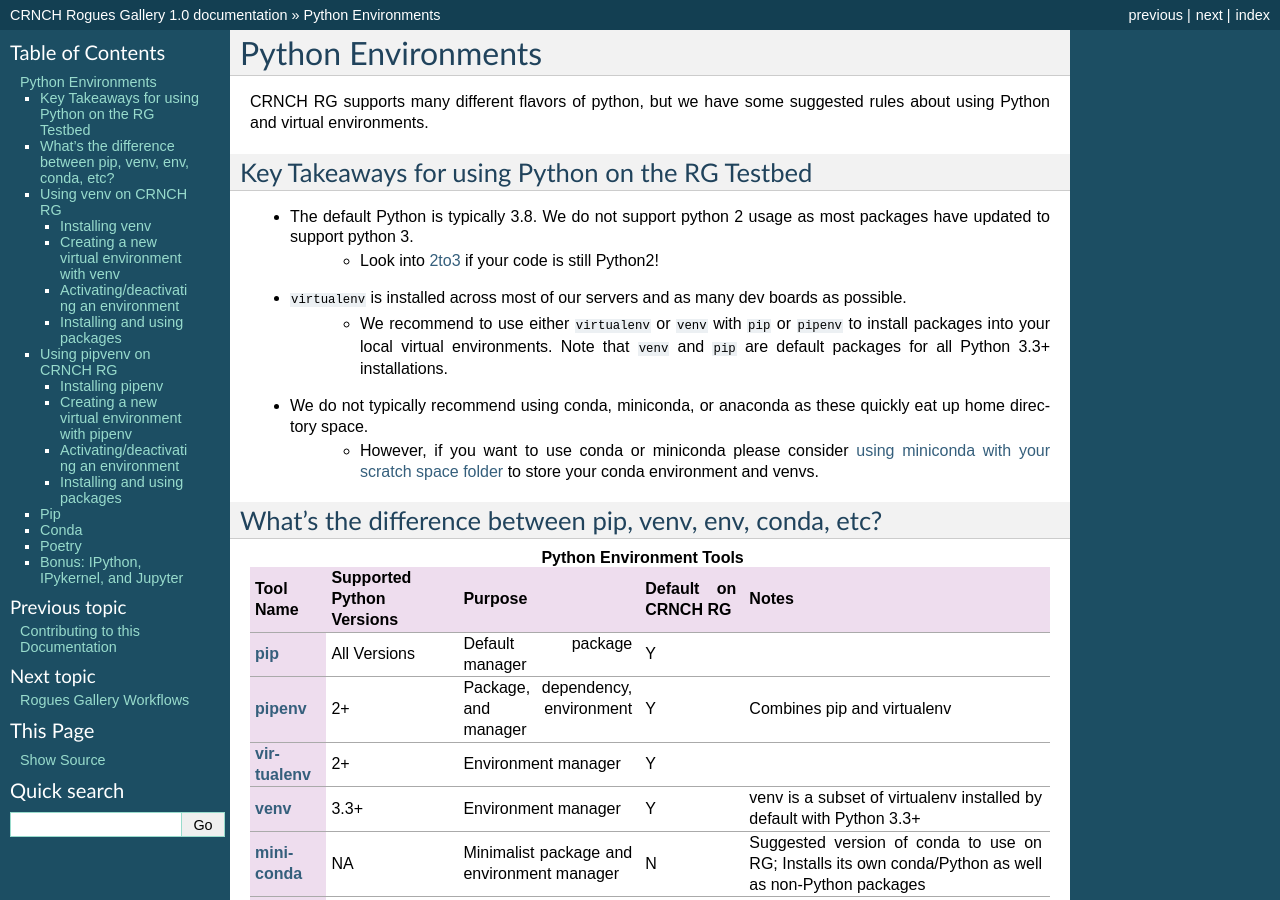
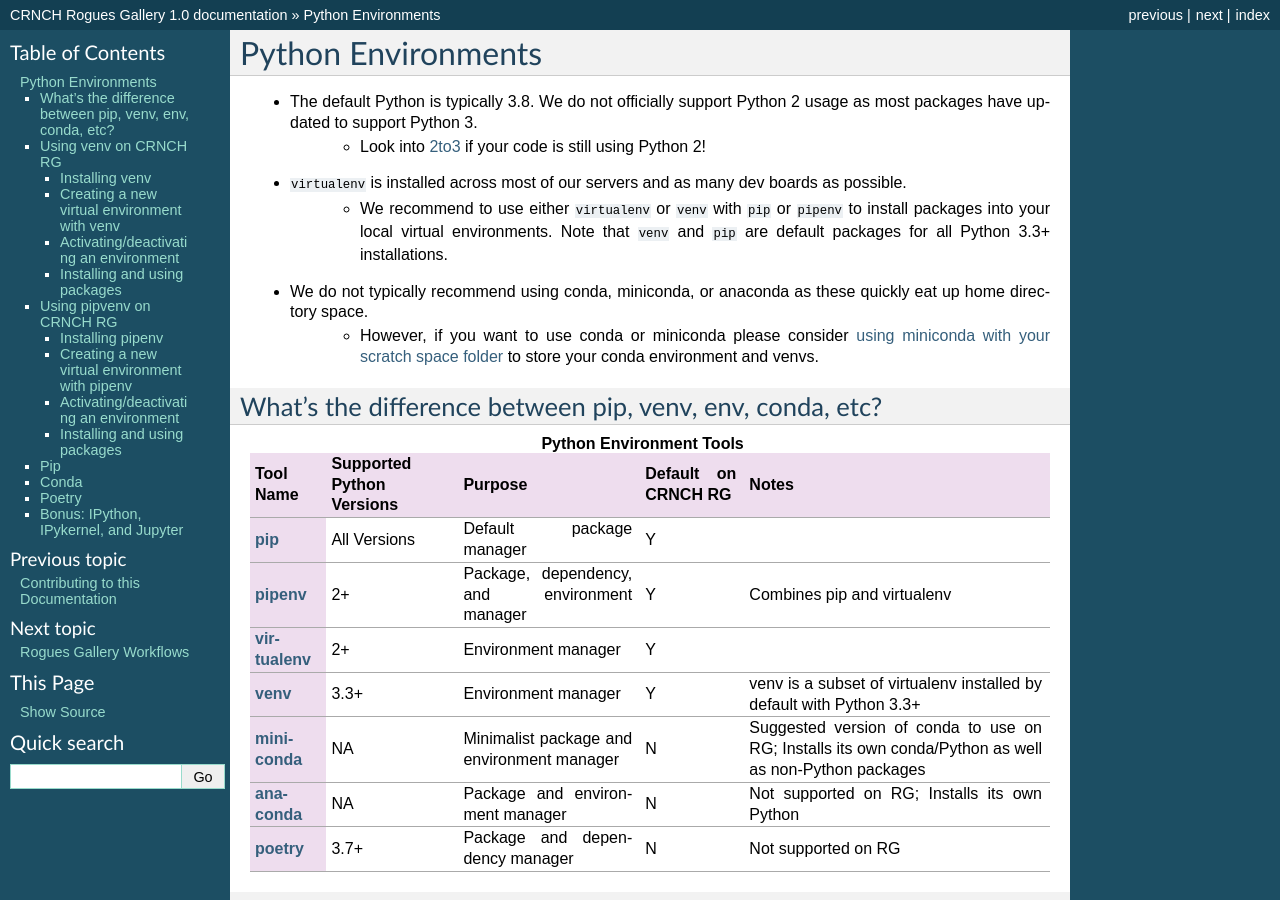
Before and after one commit to gt-crnch-rg/read-the-docs, a Sphinx documentation site: the page built from docs/general/python-environments.rst, in a window 1280 px wide and 900 px high. Built offline with Sphinx 7.4.7, drawn with Linux system fonts in a browser that asks for light colours; pages that are not in the unit, such as notebooks, are missing from menus.

Commit message:
Update python-environments.rst

```diff
--- a/docs/general/python-environments.rst
+++ b/docs/general/python-environments.rst
@@ -2,13 +2,8 @@
 Python Environments
 ===================
 
-CRNCH RG supports many different flavors of python, but we have some suggested rules about using Python and virtual environments.
-
-Key Takeaways for using Python on the RG Testbed
-=============
-
-- The default Python is typically 3.8. We do not support python 2 usage as most packages have updated to support python 3.
-    - Look into `2to3 <https://docs.python.org/3/library/2to3.html>`__ if your code is still Python2!
+- The default Python is typically 3.8. We do not officially support Python 2 usage as most packages have updated to support Python 3.
+    - Look into `2to3 <https://docs.python.org/3/library/2to3.html>`__ if your code is still using Python 2!
 - :code:`virtualenv` is installed across most of our servers and as many dev boards as possible.
     - We recommend to use either :code:`virtualenv` or :code:`venv` with :code:`pip` or :code:`pipenv` to install packages into your local virtual environments. Note that :code:`venv` and :code:`pip` are default packages for all Python 3.3+ installations.
 - We do not typically recommend using conda, miniconda, or anaconda as these quickly eat up home directory space.
```
